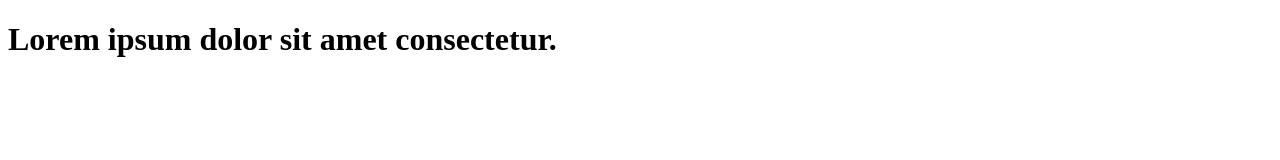
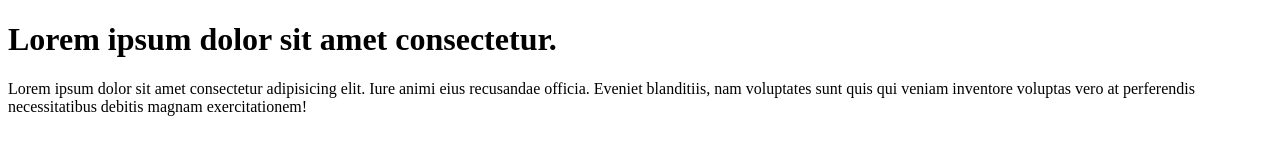
Before and after one commit to saswati-26/learn-git, a plain HTML site: page index.html in a window 1280 px wide. Drawn offline with Linux system fonts and the light colour scheme.

Commit message:
add paragraph to code

```diff
--- a/index.html
+++ b/index.html
@@ -7,5 +7,6 @@
 </head>
 <body>
     <h1>Lorem ipsum dolor sit amet consectetur.</h1>
+    <p>Lorem ipsum dolor sit amet consectetur adipisicing elit. Iure animi eius recusandae officia. Eveniet blanditiis, nam voluptates sunt quis qui veniam inventore voluptas vero at perferendis necessitatibus debitis magnam exercitationem!</p>
 </body>
 </html>
```
